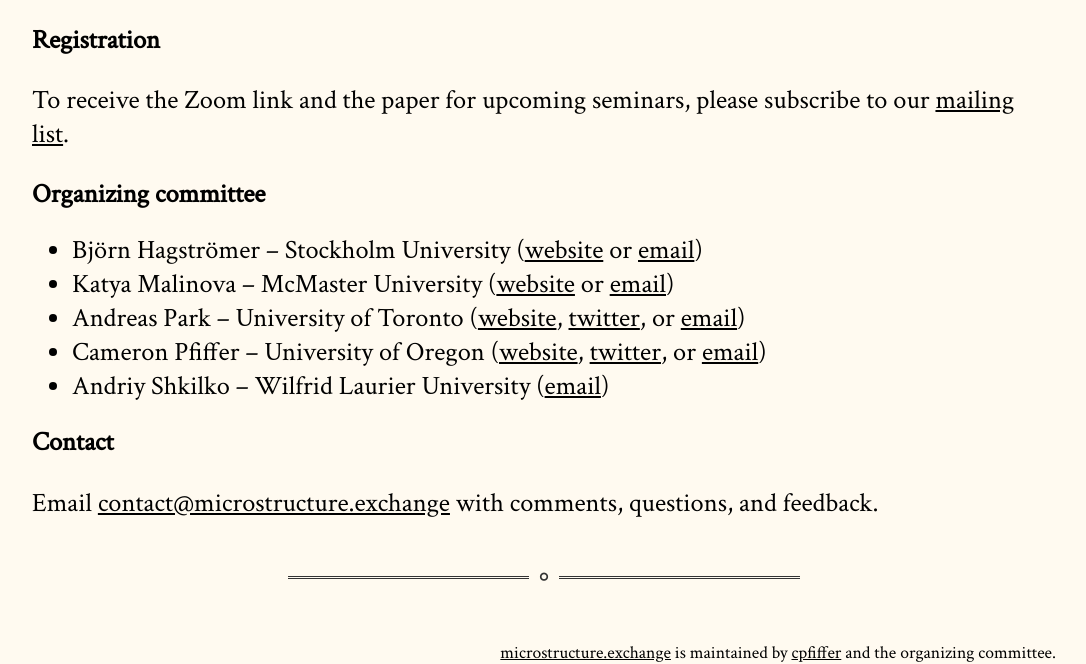
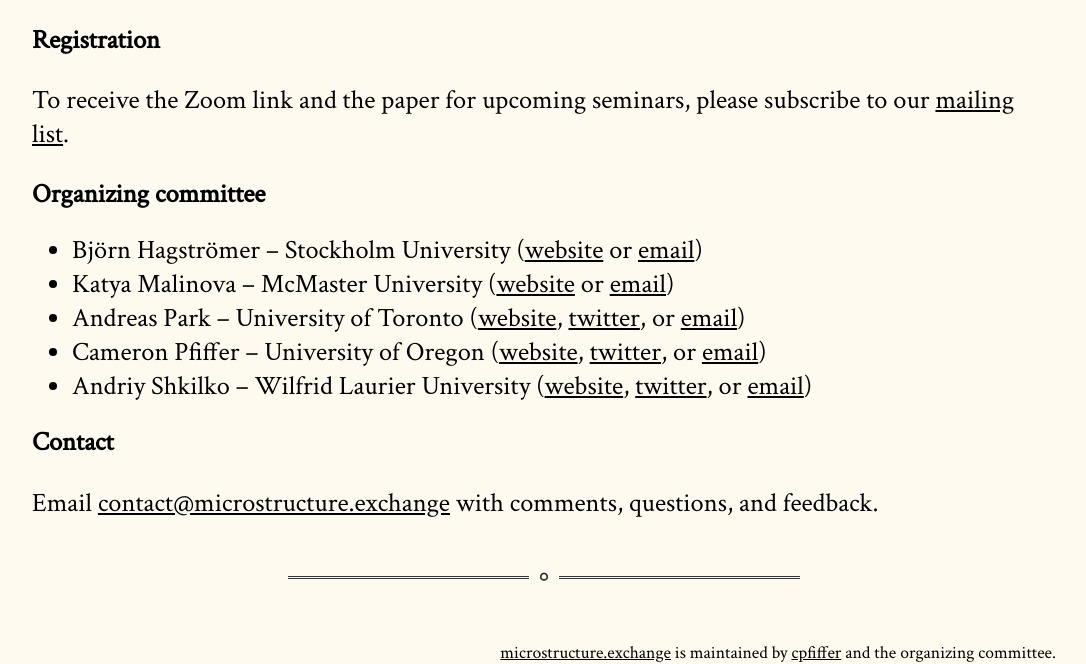
Before and after one commit to cpfiffer/microstructure.exchange, a Jekyll site: the page built from index.md, in a window 1280 px wide and 900 px high, scrolled down 1159 px, cut to the strip 236-900 px from the top of the window. Shown: the whole strip, without its empty margins (96-1182 px from the left). Built offline with Jekyll 4.4.1, drawn with Linux system fonts in a browser that asks for light colours; some web fonts are replaced.

Commit message:
Add Andriy links

```diff
--- a/index.md
+++ b/index.md
@@ -30,7 +30,7 @@ To receive the Zoom link and the paper for upcoming seminars, please subscribe t
 - Katya Malinova -- McMaster University ([website](https://sites.google.com/site/katyamalinova/) or [email](mailto:malinovk@mcmaster.ca))
 - Andreas Park -- University of Toronto ([website](https://sites.google.com/site/parkandreas/), [twitter](https://twitter.com/financeutm), or [email](mailto:andreas.park@rotman.utoronto.ca))
 - Cameron Pfiffer -- University of Oregon ([website](https://cameron.pfiffer.org), [twitter](https://twitter.com/cameron_pfiffer), or [email](mailto:cpfiffer@uoregon.edu))
-- Andriy Shkilko -- Wilfrid Laurier University ([email](ashkilko@wlu.ca))
+- Andriy Shkilko -- Wilfrid Laurier University ([website](https://www.wlu.ca/academics/faculties/lazaridis-school-of-business-and-economics/faculty-profiles/andriy-shkilko/index.html), [twitter](https://twitter.com/AndriyShkilko), or [email](ashkilko@wlu.ca))
 
 ## Contact
 
```
